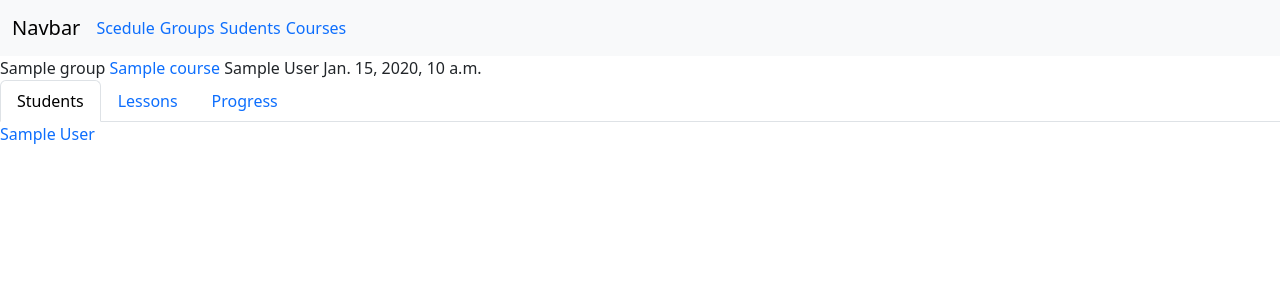
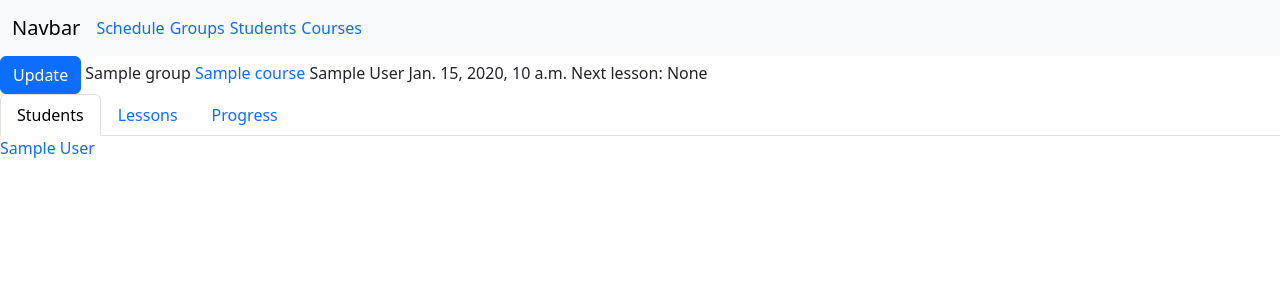
Before and after one commit to M-Pidlisnyi/Learning-Management-System, a Django app: page /group/1 in a window 1280 px wide. Shown: the top 300 px of the page. Run offline with Django 5.2, Linux system fonts and the light colour scheme; tables that the repository leaves empty hold one stand-in row (values such as "Sample post").

Commit message:
implemented schedule

```diff
--- a/dlms/settings.py
+++ b/dlms/settings.py
@@ -29,7 +29,7 @@
 # SECURITY WARNING: don't run with debug turned on in production!
 DEBUG = True
 
-ALLOWED_HOSTS = ["192.168.0.103"]
+ALLOWED_HOSTS = ["192.168.0.103", "127.0.0.1"]
 
 
 # Application definition
--- a/lmsapp/forms.py
+++ b/lmsapp/forms.py
@@ -2,7 +2,10 @@
 from .models import Group
 
 class GroupForm(forms.ModelForm):
-    codename = forms.CharField(widget=forms.TextInput(), initial="123")
+    codename = forms.CharField(widget=forms.TextInput())
+    start_date = forms.DateTimeField(
+                widget=forms.DateTimeInput(attrs={"type":"datetime-local"}),
+                required=False)
 
     class Meta:
         model = Group
--- a/lmsapp/models.py
+++ b/lmsapp/models.py
@@ -129,3 +129,9 @@
     datetime = models.DateTimeField(null = True, blank = True)
     group = models.ForeignKey(Group, on_delete=models.CASCADE)
     teacher = models.ForeignKey(Teacher, on_delete=models.SET_NULL, null=True, blank=True)
+
+    def __lt__(self, other):
+        return self.datetime < other.datetime
+
+    def __gt__(self, other):
+        return self.datetime > other.datetime
--- a/lmsapp/urls.py
+++ b/lmsapp/urls.py
@@ -1,22 +1,18 @@
 from django.urls import path
-from .views import (index, schedule,
-                    GroupListView, StudentListView,
-                    StudentDetailView, GroupDetailView,
-                    CourseDetailView, LessonDetailView,
-                    CourseListView,
-                    GroupCreateView)
 
+from . import views
 
 urlpatterns = [
-    path("", index, name="index"),
-    path("schedule/", schedule, name="schedule"),
-    path("group/", GroupListView.as_view(), name="group-list"),
-    path("student/", StudentListView.as_view(), name="student-list"),
-    path("group/<int:pk>", GroupDetailView.as_view(), name="group-detail"),
-    path("student/<int:pk>", StudentDetailView.as_view(), name="student-detail"),
-    path("course/<int:pk>", CourseDetailView.as_view(), name="course-detail"),
-    path("lesson/<int:pk>", LessonDetailView.as_view(), name="lesson"),
-    path("course/", CourseListView.as_view(), name="course-list"),
-    path("group/create/", GroupCreateView.as_view(), name="group-create"),
+    path("", views.index, name="index"),
+    path("schedule/", views.schedule, name="schedule"),
+    path("group/", views.GroupListView.as_view(), name="group-list"),
+    path("student/", views.StudentListView.as_view(), name="student-list"),
+    path("group/<int:pk>", views.GroupDetailView.as_view(), name="group-detail"),
+    path("student/<int:pk>", views.StudentDetailView.as_view(), name="student-detail"),
+    path("course/<int:pk>", views.CourseDetailView.as_view(), name="course-detail"),
+    path("lesson/<int:pk>", views.LessonDetailView.as_view(), name="lesson"),
+    path("course/", views.CourseListView.as_view(), name="course-list"),
+    path("group/create/", views.GroupCreateView.as_view(), name="group-create"),
+    path("group/update/<int:pk>", views.GroupUpdateView.as_view(), name="group-update"),
 
 ]
--- a/lmsapp/views.py
+++ b/lmsapp/views.py
@@ -1,8 +1,9 @@
-from datetime import timedelta
+from datetime import timezone, timedelta, datetime
 
 from django.shortcuts import render, redirect, get_object_or_404
 from django.http import HttpRequest
-from django.views.generic import ListView, DetailView, CreateView
+from django.views.generic import ListView, DetailView, CreateView, UpdateView
+from django.db.models import Min
 
 from .models import Group, Student, Lesson, Course, LessonInstance
 from .forms import GroupForm
@@ -11,9 +12,16 @@
     return render(req, "lmsapp/base.html")
 
 def schedule(req:HttpRequest):
-    raise NotImplementedError
+    scheduled_groups = Group.objects.filter(start_date__isnull=False)
 
-    return render(req, "lmsapp/schedule.html")
+    for group in scheduled_groups:
+        next_lesson = min(
+            (li for li in group.lessoninstance_set.all()
+            if li.datetime > datetime.now(timezone.utc)),
+            default=None)
+        group.next_lesson = next_lesson
+
+    return render(req, "lmsapp/schedule.html", {"groups": scheduled_groups})
 
 class GroupListView(ListView):
     model = Group
@@ -24,7 +32,19 @@
 class GroupDetailView(DetailView):
     model = Group
 
+    def get_object(self):
+        obj = super().get_object()
+        next_lesson = min(
+            (li.datetime for li in obj.lessoninstance_set.all()
+            if li.datetime > datetime.now(timezone.utc)),
+            default=None)
+        obj.next_lesson = next_lesson
+        return obj
+
     def post(self, req:HttpRequest, *args, **kwargs):
+        """
+        send POST request to the server by pressing 'Refresh Lessons" button'
+        """
         group_id = int(req.POST.get("group_id", ""))
         group = get_object_or_404(Group, pk=group_id)
         course = group.course
@@ -52,10 +72,10 @@
     model = Group
     form_class = GroupForm
 
-    def get_initial(self):
-        codename = "123"
-        return {"codename":codename}
 
+class GroupUpdateView(UpdateView):
+    model = Group
+    form_class = GroupForm
 
 class StudentDetailView(DetailView):
     model = Student
--- a/templates/lmsapp/group_detail.html
+++ b/templates/lmsapp/group_detail.html
@@ -2,11 +2,12 @@
 
 
 {% block content  %}
-
+    <a href="{% url 'group-update' group.id%}"><button class="btn btn-primary">Update </button></a>
     {{group.codename}}
      <a href="{{group.course.get_absolute_url}}">{{group.course}}</a>
     {{group.teacher}}
     {{group.start_date}}
+    Next lesson: {{group.next_lesson}}
 <ul class="nav nav-tabs" id="myTab" role="tablist">
   <li class="nav-item" role="presentation">
     <button class="nav-link active" id="home-tab" data-bs-toggle="tab" data-bs-target="#home" type="button" role="tab" aria-controls="home" aria-selected="true">Students</button>
--- a/templates/lmsapp/group_list.html
+++ b/templates/lmsapp/group_list.html
@@ -5,7 +5,7 @@
 
     {% for group in object_list  %}
 
-        <a href="{{group.get_absolute_url}}">{{group}}</a>
+    <p> <a href="{{group.get_absolute_url}}">{{group}}</a> </p>
 
     {% endfor %}
     <br>
--- a/templates/lmsapp/menu.html
+++ b/templates/lmsapp/menu.html
@@ -6,9 +6,9 @@
     </button>
     <div class="collapse navbar-collapse" id="navbarSupportedContent">
       <ul class="navbar-nav me-auto mb-2 mb-lg-0">
-          <li class="nav-item my-nav-item"><a href="{% url 'schedule'  %}"><span>Scedule </span></a></li>
+          <li class="nav-item my-nav-item"><a href="{% url 'schedule'  %}"><span>Schedule </span></a></li>
                 <li class="nav-item my-nav-item"><a href="{% url 'group-list'  %}"></i> <span>Groups </span></a></li>
-                <li class="nav-item my-nav-item"><a href="{% url 'student-list'  %}"><span>Sudents </span></a></li>
+                <li class="nav-item my-nav-item"><a href="{% url 'student-list'  %}"><span>Students </span></a></li>
                 <li class="nav-item my-nav-item"><a href="{% url 'course-list'  %}"><span>Courses </span></a></li>
       </ul>
     </div>
```
Also changed, not shown: templates/lmsapp/schedule.html (added, +16 -0 lines).
